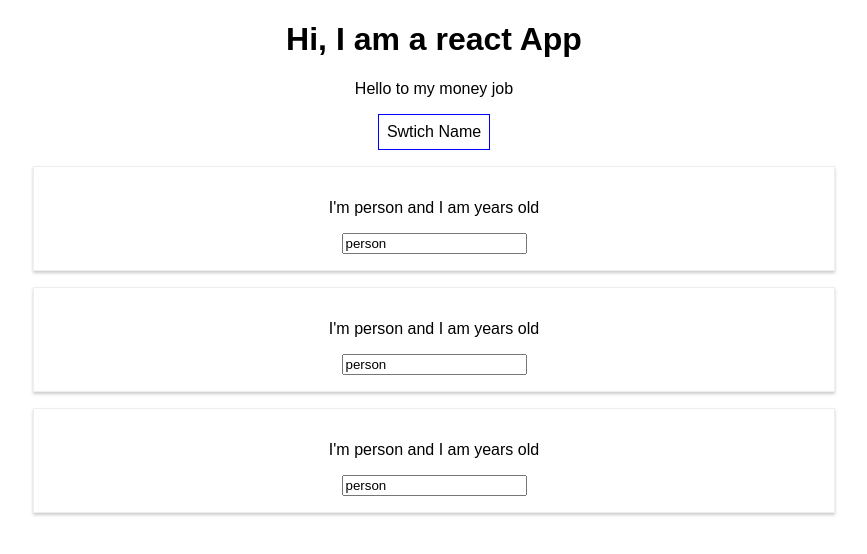
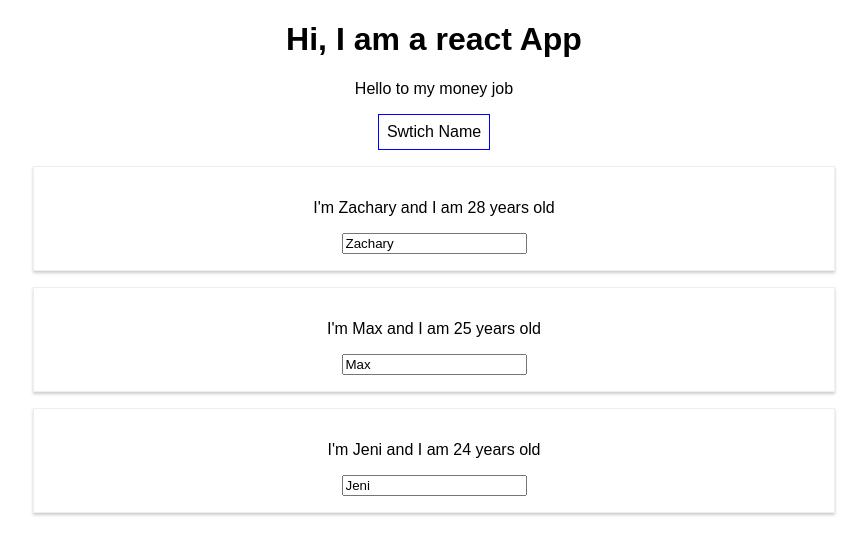
Before and after one commit to zacharyhezhi/react-complete-guide, a React (Create React App) app: page / in a window 1280 px wide. Both pictures are taken after a click on the button "Swtich Name". Shown: the top 554 px of the page, without its empty margins (206-1073 px from the left). Built offline with nearby package versions, Linux system fonts and the light colour scheme.

Commit message:
List and state

```diff
--- a/src/App.js
+++ b/src/App.js
@@ -34,6 +34,12 @@ class App extends Component {
     })
   }
 
+  detelePersonsHandler = (personIndex) => {
+    const persons = this.state.persons;
+    persons.splice(personIndex, 1);
+    this.setState({persons: persons});
+  }
+
   togglePersonsHandler = () => {
     const doesShow = this.state.showPersons;
     this.setState({showPersons: ! doesShow});
@@ -55,10 +61,11 @@ class App extends Component {
     if( this.state.showPersons) {
       persons = (
         <div>
-          {this.state.persons.map(person => {
+          {this.state.persons.map((person, index) => {
             return <Person
-              name = {Person.name}
-              age = {Person.age}/>
+              click = {() => this.detelePersonsHandler(index)}
+              name = {person.name}
+              age = {person.age}/>
           })}
         </div>
       )
```
